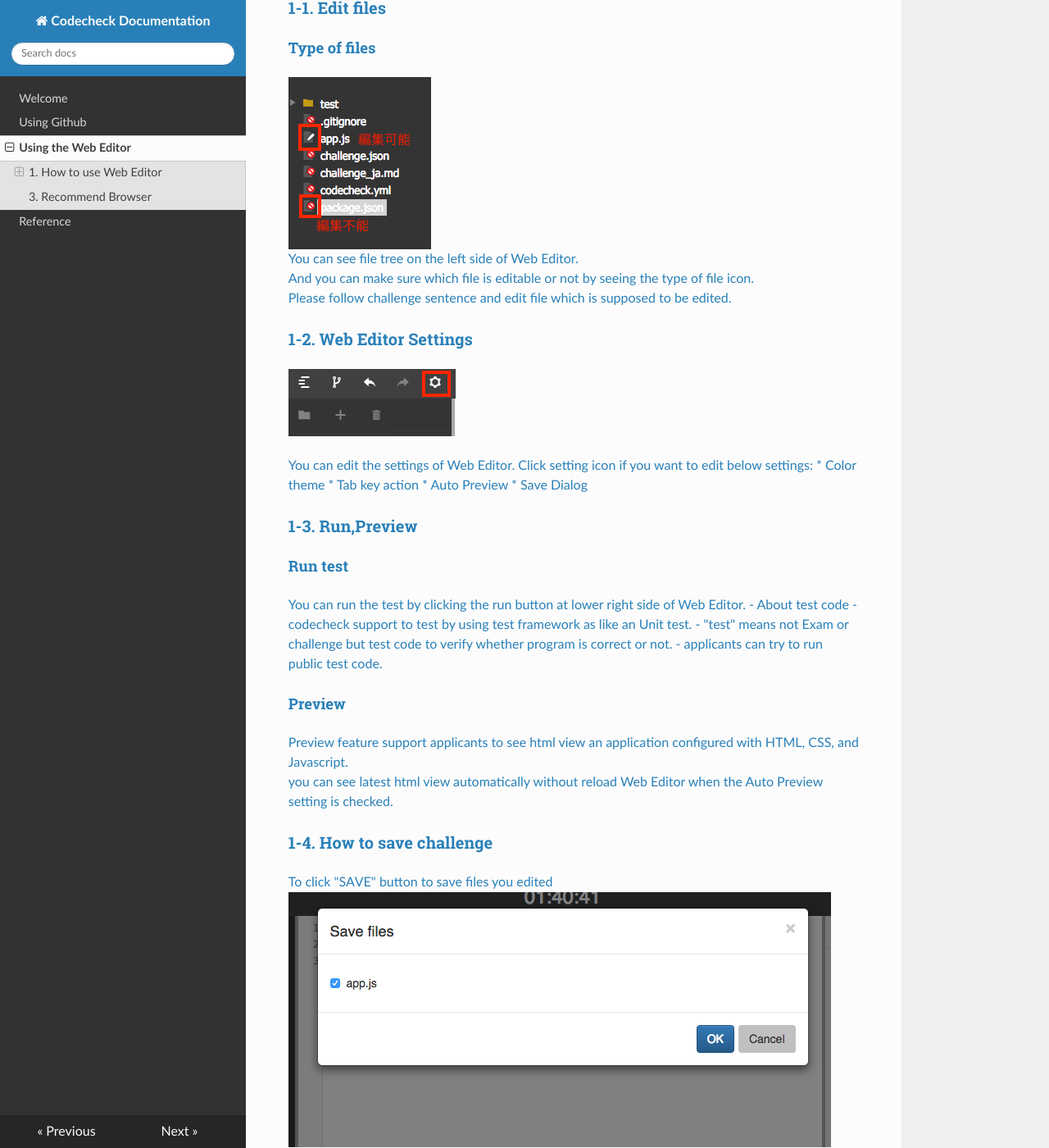
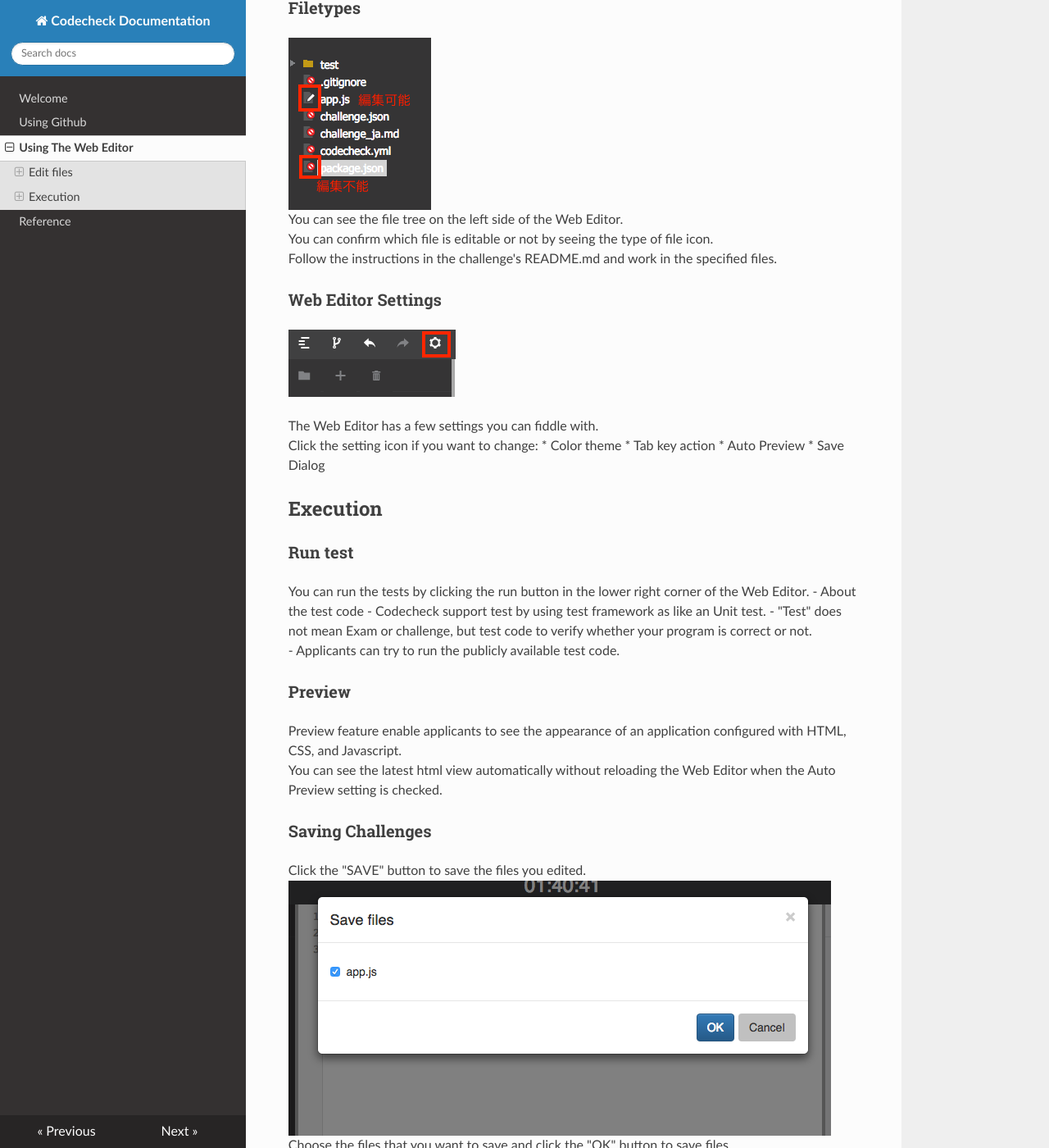
Before and after one commit to code-check/docs, an MkDocs documentation site: the page built from source/en/docs/guide_web_editor.md, in a window 1280 px wide and 1400 px high, scrolled down 220 px. Shown: the whole window at 82% size. Built offline with MkDocs 1.6.1, drawn with Linux system fonts in a browser that asks for light colours; nearby versions of some CDN libraries; old or Windows-style settings are respelled for this version of MkDocs; some of the changed text lies outside the part shown.

Commit message:
feat: improve english docs and recompiled

```diff
--- a/index.html
+++ b/index.html
@@ -83,7 +83,7 @@
 
             <li>
     <li class="toctree-l1 ">
-        <a class="" href="guide_web_editor/">Using the Web Editor</a>
+        <a class="" href="guide_web_editor/">Using The Web Editor</a>
 
     </li>
 <li>
--- a/search.html
+++ b/search.html
@@ -66,7 +66,7 @@
 
             <li>
     <li class="toctree-l1 ">
-        <a class="" href="guide_web_editor/">Using the Web Editor</a>
+        <a class="" href="guide_web_editor/">Using The Web Editor</a>
 
     </li>
 <li>
--- a/source/en/docs/guide_web_editor.md
+++ b/source/en/docs/guide_web_editor.md
@@ -1,41 +1,40 @@
-# How to use Web Editor
 
-## <a name="section1"> 1. How to use Web Editor
-### 1-1. Edit files
-#### Type of files
+#  Using The Web Editor
+
+## Edit files
+### Filetypes
 ![イメージ10](images/s10.png)
-You can see file tree on the left side of Web Editor.
-And you can make sure which file is editable or not by seeing the type of file icon.
-Please follow challenge sentence and edit file which is supposed to be edited.
+You can see the file tree on the left side of the Web Editor.
+You can confirm which file is editable or not by seeing the type of file icon.
+Follow the instructions in the challenge's README.md and work in the specified files.
 
-### 1-2. Web Editor Settings
+### Web Editor Settings
 ![イメージ9](images/s9.png)
 
-You can edit the settings of Web Editor.
-Click setting icon if you want to edit below settings:
+The Web Editor has a few settings you can fiddle with.
+Click the setting icon if you want to change:
 * Color theme
 * Tab key action
 * Auto Preview
 * Save Dialog
 
+## Execution
+### Run test
+You can run the tests by clicking the run button in the lower right corner of the Web Editor.
+- About the test code
+  - Codecheck support test by using test framework as like an Unit test.
+  - "Test" does not mean Exam or challenge, but test code to verify whether your program is correct or not.
+  - Applicants can try to run the publicly available test code.
 
-### 1-3. Run,Preview
-#### Run test
-You can run the test by clicking the run button at lower right side of Web Editor.
-- About test code
-  - codecheck support to test by using test framework as like an Unit test.
-  - "test" means not Exam or challenge but test code to verify whether program is correct or not.
-  - applicants can try to run public test code.
+### Preview
+Preview feature enable applicants to see the appearance of an application configured with HTML, CSS, and Javascript.
+You can see the latest html view automatically without reloading the Web Editor when the Auto Preview setting is checked.
 
-#### Preview
-Preview feature support applicants to see html view an application configured with HTML, CSS, and Javascript.
-you can see latest html view automatically without reload Web Editor when the Auto Preview setting is checked.
+### Saving Challenges
+Click the "SAVE" button to save the files you edited.
+![イメージ13](images/s13.png)
+Choose the files that you want to save and click the "OK" button to save files.
 
-### 1-4. How to save challenge
-To click "SAVE" button to save files you edited
-![イメージ13](images/s13.png)
-Choose file which you want to save and click "OK" button to save files.
-
-## 3. Recommend Browser
-Please choose mordan browser which is compatible with HTML5,CSS3, and Websocket.
+### Browser Recommendations
+Please choose a modern browser which is compatible with HTML5,CSS3, and Websocket.
 Our recommend Browser is Google Chrome.
--- a/source/en/mkdocs.yml
+++ b/source/en/mkdocs.yml
@@ -1,8 +1,13 @@
 site_name: Codecheck Documentation
 theme: readthedocs
+
+# readable, cosmo, flatly, spacelab, cerulean, slate, mkdocs, journal = not elegantly responsive
+# cyborg, united, amelia, mkdocs =  does not match codecheck color scheme
+# simplex = does not match codecheck font
+# bootstrap = oh my god this bootstrap implementation is blegghghghghh
 
 pages:
 - Welcome: index.md
 - Using Github: guide_github.md
-- Using the Web Editor: guide_web_editor.md
+- Using The Web Editor: guide_web_editor.md
 - Reference: reference.md
```
Also changed, not shown: other parts of index.html (+1 -1 lines), source/en/docs/guide_github.md (+10 -9 lines), source/en/docs/reference.md (+11 -12 lines), 5 other files.
